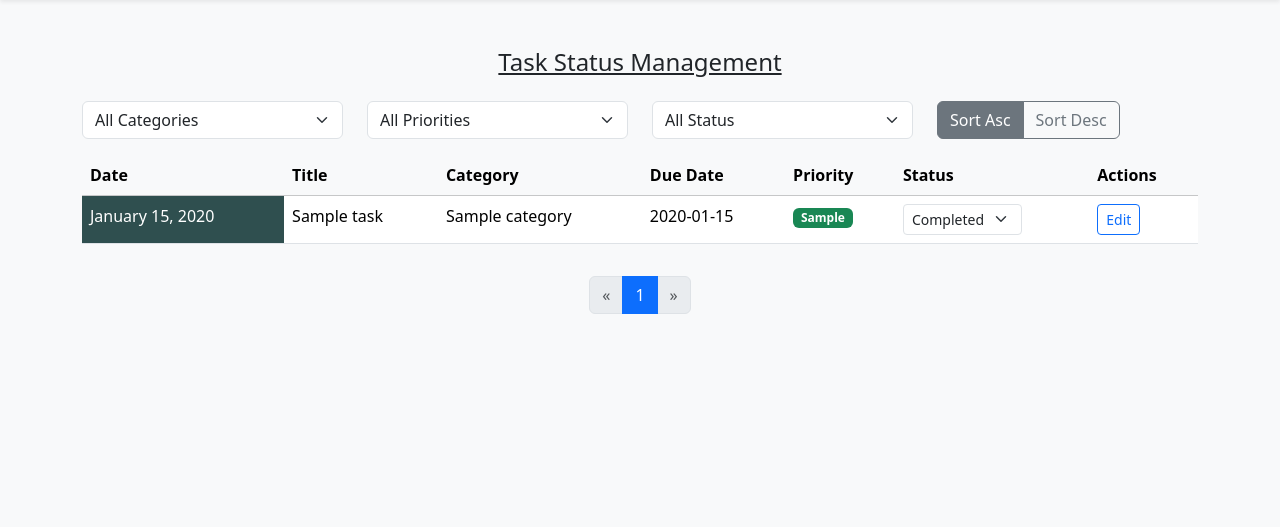
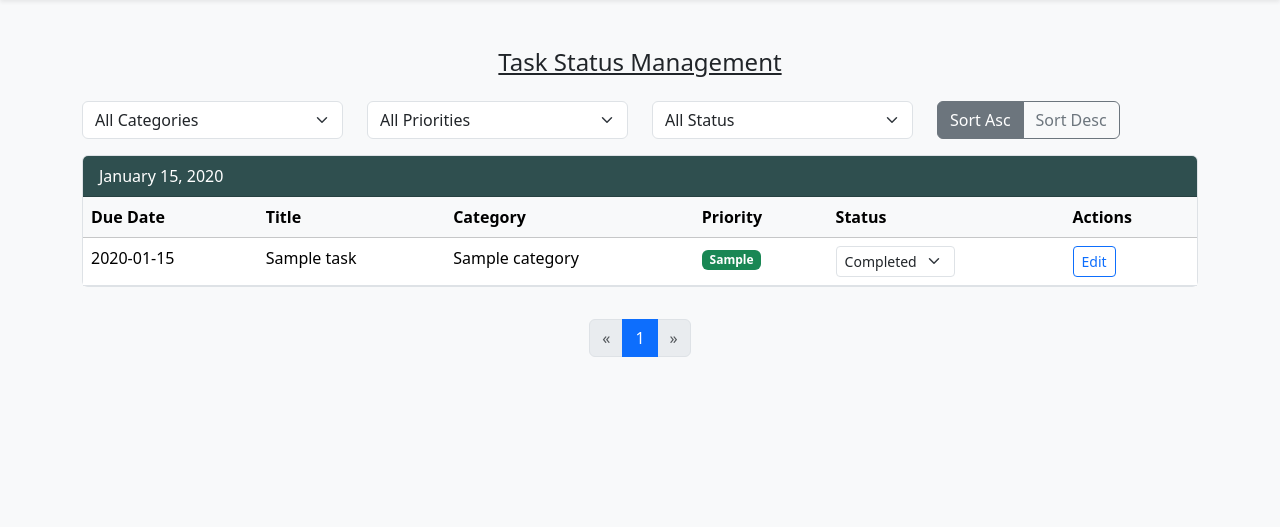
Before and after one commit to MingK5/ToDoApp, a PHP site: page /ToDoApp/status in a window 1280 px wide. Shown: the part 56-583 px from the top of the page. Run offline with PHP 8.4, Linux system fonts and the light colour scheme; the visitor is signed in with stand-in values (Sample User, id 1); tables that the repository leaves empty or names only in its code hold one stand-in row (values such as "Sample post").

Commit message:
Status Php

```diff
--- a/tasks/status.php
+++ b/tasks/status.php
@@ -195,30 +195,29 @@ include __DIR__ . '/../includes/header.php';
   <?php if (empty($tasksByDate)): ?>
     <p class="text-center">No tasks found.</p>
   <?php else: ?>
-    <!-- Single table for all dates to ensure column alignment -->
-    <div class="table-responsive">
-      <table class="table table-hover">
+    <?php foreach ($dates as $date): ?>
+      <div class="card mb-3" style="border: 1px solid #dee2e6;">
+        <div class="card-header" style="background-color: #2F4F4F; color: white; padding: 0.5rem 1rem;">
+          <?= date('F j, Y', strtotime($date)) ?>
+        </div>
+        <div class="card-body p-0">
+          <table class="table table-hover mb-0">
             <thead class="table-light">
               <tr>
-            <th>Date</th>
+                <th>Due Date</th>
                 <th>Title</th>
                 <th>Category</th>
-            <th>Due Date</th>
                 <th>Priority</th>
                 <th>Status</th>
                 <th>Actions</th>
               </tr>
             </thead>
             <tbody>
-          <?php foreach ($dates as $date): ?>
               <?php foreach ($tasksByDate[$date] ?? [] as $task): ?>
                 <tr>
-                <td style="background-color: #2F4F4F; color: white;" rowspan="1">
-                  <?= date('F j, Y', strtotime($date)) ?>
-                </td>
+                  <td><?= date('Y-m-d', strtotime($task['due_date'])) ?></td>
                   <td><?= htmlspecialchars($task['title']) ?></td>
                   <td><?= htmlspecialchars($task['category_name'] ?? 'Uncategorized') ?></td>
-                <td><?= date('Y-m-d', strtotime($task['due_date'])) ?></td>
                   <td>
                     <span class="badge
                       <?= $task['priority'] === 'High' ? 'bg-danger' :
@@ -247,10 +246,11 @@ include __DIR__ . '/../includes/header.php';
                   </td>
                 </tr>
               <?php endforeach; ?>
-          <?php endforeach; ?>
             </tbody>
           </table>
         </div>
+      </div>
+    <?php endforeach; ?>
 
     <!-- Pagination -->
     <nav aria-label="Page navigation" style="padding-top:1em">
```
Lines whose indentation alone changed are shown as unchanged.
